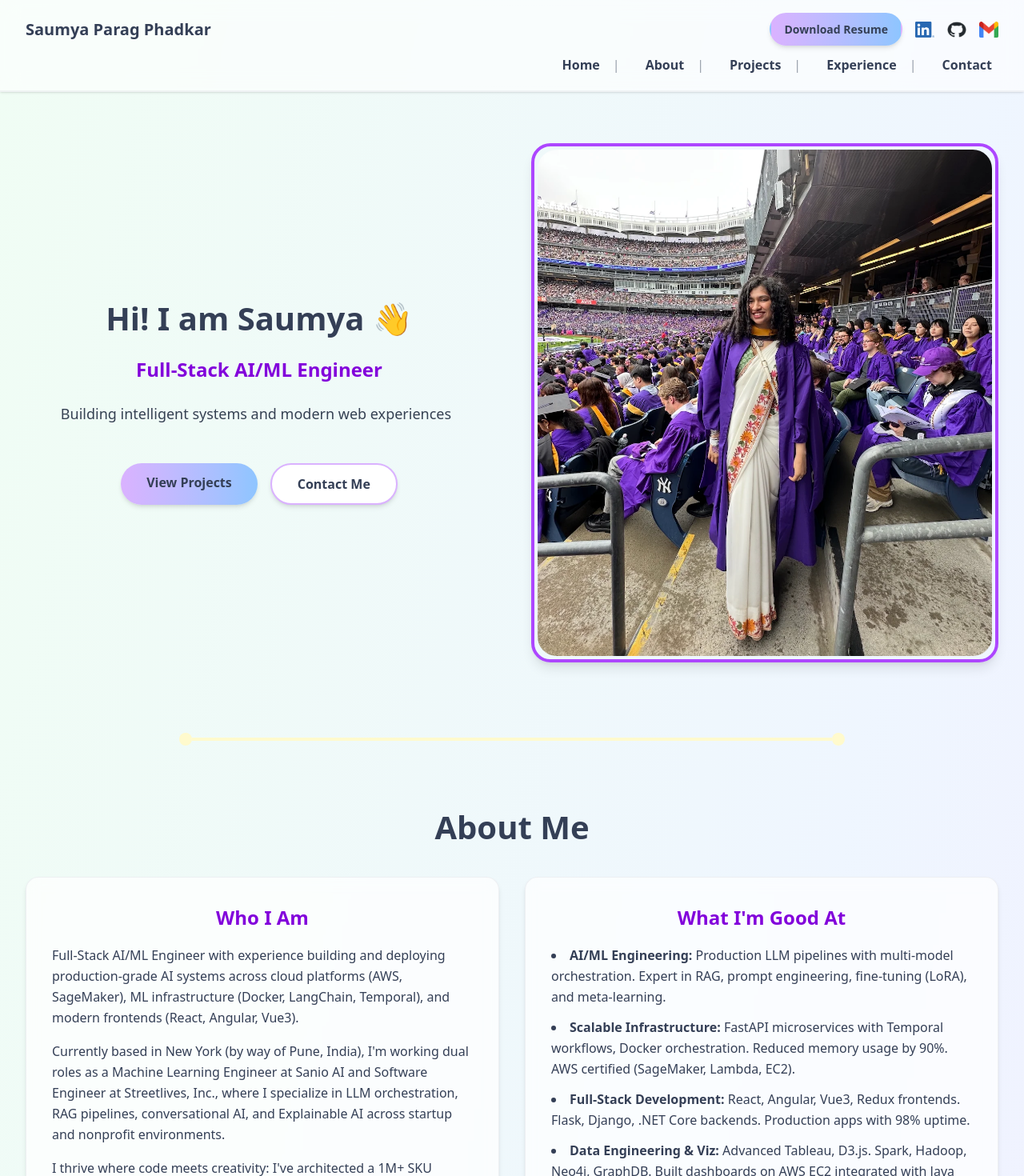
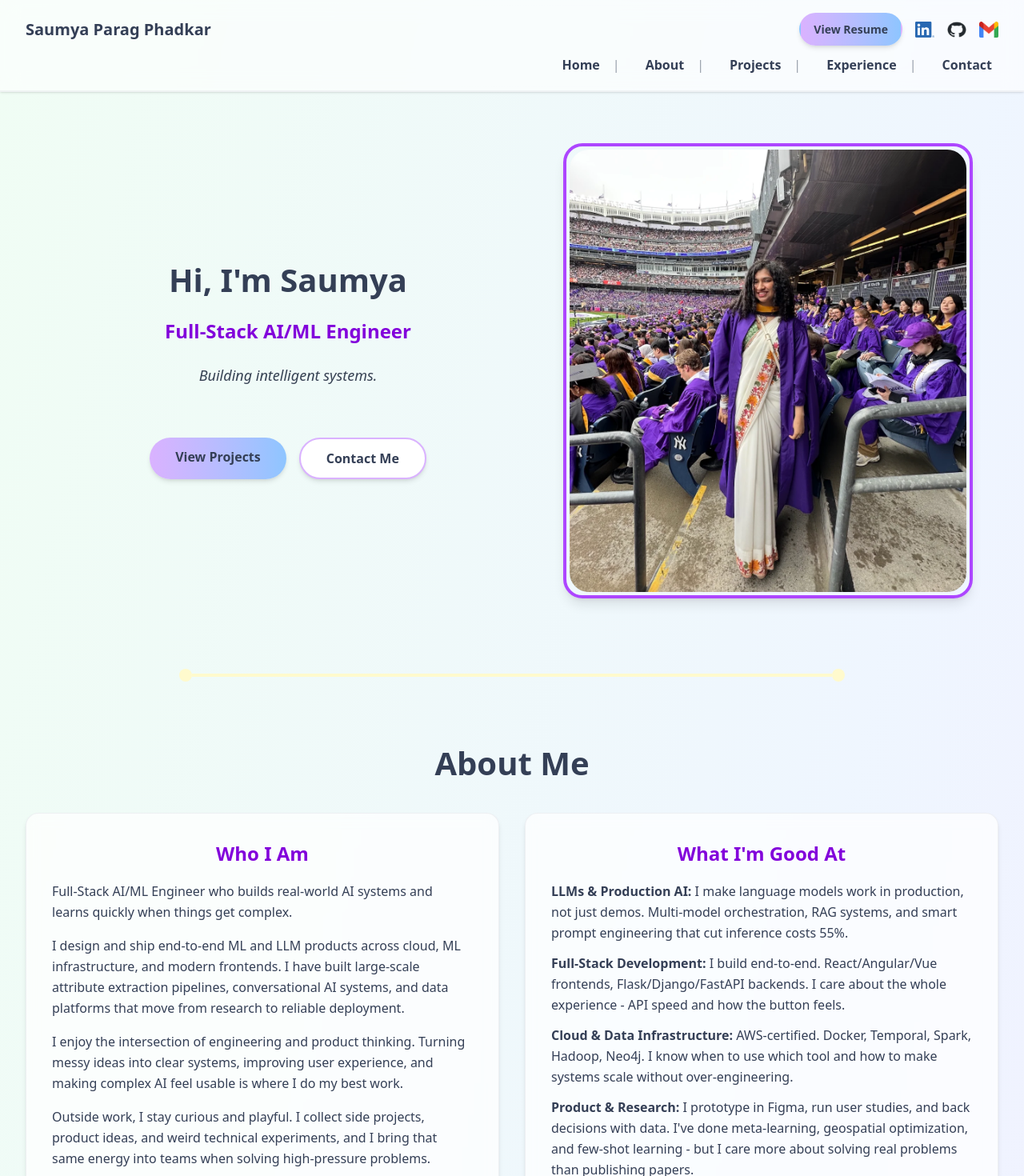
Before and after one commit to saumyaphadkar24/saumyaphadkar24.github.io, a React (Vite) app: page / in a window 1280 px wide. Shown: the top 1470 px of the page at 80% size. Built offline with nearby package versions, Linux system fonts and the light colour scheme.

Commit message:
Add StreetLives to exp

```diff
--- a/src/components/AboutSection.jsx
+++ b/src/components/AboutSection.jsx
@@ -35,19 +35,16 @@ export default function AboutSection() {
           </h3>
           <div className="space-y-4 text-[16px] leading-relaxed">
             <p>
-              Full-Stack AI/ML Engineer with experience building and deploying production-grade AI systems across cloud platforms (AWS, SageMaker), ML infrastructure (Docker, LangChain, Temporal), and modern frontends (React, Angular, Vue3).
+              Full-Stack AI/ML Engineer who builds real-world AI systems and learns quickly when things get complex.
             </p>
             <p>
-              Currently based in New York (by way of Pune, India), I'm working dual roles as a Machine Learning Engineer at Sanio AI and Software Engineer at Streetlives, Inc., where I specialize in LLM orchestration, RAG pipelines, conversational AI, and Explainable AI across startup and nonprofit environments.
+              I design and ship end-to-end ML and LLM products across cloud, ML infrastructure, and modern frontends. I have built large-scale attribute extraction pipelines, conversational AI systems, and data platforms that move from research to reliable deployment.
             </p>
             <p>
-              I thrive where code meets creativity: I've architected a 1M+ SKU attribute extraction pipeline using LangChain and OpenRouter, built hybrid multilingual chat flows reducing inference costs by 55%, and developed PhD alumni dashboards processing 20K+ records for NYU.
+              I enjoy the intersection of engineering and product thinking. Turning messy ideas into clear systems, improving user experience, and making complex AI feel usable is where I do my best work.
             </p>
             <p>
-              Whether it's wrangling large language models, engineering hybrid normalization frameworks combining semantic embeddings with fuzzy matching, or building SQL-driven dialogue engines with RPA automation, I believe technology should be as intelligent as it is accessible.
-            </p>
-            <p>
-              Some people collect stamps—I collect algorithms, side projects, and a running list of product ideas. From translating 4,000+ Bollywood scripts to optimizing urban health facility placement, I'm always looking for the next interesting problem to solve.
+              Outside work, I stay curious and playful. I collect side projects, product ideas, and weird technical experiments, and I bring that same energy into teams when solving high-pressure problems.
             </p>
           </div>
         </div>
@@ -71,28 +68,24 @@ export default function AboutSection() {
           <h3 className="text-[24px] font-semibold text-purple-700 text-center">
             What I'm Good At
           </h3>
-          <ul className="list-disc list-inside space-y-3 text-[16px] leading-relaxed">
-            <li>
-              <span className="font-semibold">AI/ML Engineering:</span>{' '}
-              Production LLM pipelines with multi-model orchestration. Expert in RAG, prompt engineering, fine-tuning (LoRA), and meta-learning.
-            </li>
-            <li>
-              <span className="font-semibold">Scalable Infrastructure:</span>{' '}
-              FastAPI microservices with Temporal workflows, Docker orchestration. Reduced memory usage by 90%. AWS certified (SageMaker, Lambda, EC2).
-            </li>
-            <li>
+          <div className="space-y-3 text-[16px] leading-relaxed">
+            <p>
+              <span className="font-semibold">LLMs & Production AI:</span>{' '}
+              I make language models work in production, not just demos. Multi-model orchestration, RAG systems, and smart prompt engineering that cut inference costs 55%.
+            </p>
+            <p>
               <span className="font-semibold">Full-Stack Development:</span>{' '}
-              React, Angular, Vue3, Redux frontends. Flask, Django, .NET Core backends. Production apps with 98% uptime.
-            </li>
-            <li>
-              <span className="font-semibold">Data Engineering & Viz:</span>{' '}
-              Advanced Tableau, D3.js. Spark, Hadoop, Neo4j, GraphDB. Built dashboards on AWS EC2 integrated with Java APIs.
-            </li>
-            <li>
+              I build end-to-end. React/Angular/Vue frontends, Flask/Django/FastAPI backends. I care about the whole experience - API speed and how the button feels.
+            </p>
+            <p>
+              <span className="font-semibold">Cloud & Data Infrastructure:</span>{' '}
+              AWS-certified. Docker, Temporal, Spark, Hadoop, Neo4j. I know when to use which tool and how to make systems scale without over-engineering.
+            </p>
+            <p>
               <span className="font-semibold">Product & Research:</span>{' '}
-              User-centered design with Figma prototyping and user studies. Advanced research projects in meta-learning (MAML), geospatial optimization with TIGER/Line shapefiles, and few-shot learning with Siamese networks. Conducted 50+ parameterized simulations for data-driven decision making.
-            </li>
-          </ul>
+              I prototype in Figma, run user studies, and back decisions with data. I've done meta-learning, geospatial optimization, and few-shot learning - but I care more about solving real problems than publishing papers.
+            </p>
+          </div>
         </div>
       </div>
 
--- a/src/components/HeroSection.jsx
+++ b/src/components/HeroSection.jsx
@@ -1,24 +1,37 @@
-import React from 'react';
+import React, { useState } from 'react';
 import Picture from '../assets/Saumya_Grad_Pic_cropped.webp';
 
 const HeroSection = () => {
+  const [isBursting, setIsBursting] = useState(false);
+  const [isVisible, setIsVisible] = useState(false);
+
+  const handleMouseEnter = () => {
+    setIsBursting(false);
+    setIsVisible(true);
+  };
+
+  const handleMouseLeave = () => {
+    setIsBursting(true);
+    setTimeout(() => setIsVisible(false), 300); // Hide after burst animation
+  };
+
   return (
     <section
       id="home"
-      className="max-w-[1440px] mx-auto px-8 py-16 grid grid-cols-1 md:grid-cols-2 gap-12 items-center"
+      className="max-w-[1440px] mx-auto px-8 py-16 grid grid-cols-1 md:grid-cols-2 gap-16 items-center"
     >
       {/* Left column: text and buttons */}
-      <div className="space-y-6">
-        <h1 className="text-[40px] font-extrabold text-[#343F56] text-center">
-          Hi! I am Saumya <span role="img" aria-label="waving hand">👋</span>
+      <div className="space-y-6 flex flex-col items-center text-center md:pl-20">
+        <h1 className="text-[40px] font-extrabold text-[#343F56]">
+          Hi, I'm Saumya
         </h1>
-        <p className="text-[24px] font-semibold text-purple-700 text-center">
+        <p className="text-[24px] font-semibold text-purple-700">
           Full-Stack AI/ML Engineer
         </p>
-        <p className="text-[18px] font-medium text-gray-700 max-w-xl text-center">
-          Building intelligent systems and modern web experiences
+        <p className="text-[18px] font-medium italic text-gray-700 max-w-xl">
+          Building intelligent systems.
         </p>
-        <div className="flex flex-wrap gap-4 pt-6 justify-center">
+        <div className="flex flex-wrap gap-4 pt-10 justify-center">
           <a
             href="#projects"
             className="bg-gradient-to-r from-purple-300 to-blue-300 hover:from-purple-400 hover:to-blue-400 text-white px-8 py-3 rounded-full font-semibold shadow-md hover:shadow-lg transition-all focus:outline-none focus:ring-2 focus:ring-purple-500 focus:ring-offset-2"
@@ -35,7 +48,11 @@ const HeroSection = () => {
       </div>
 
       {/* Right column: image */}
-      <div className="border-4 border-purple-500 p-1 rounded-3xl shadow-lg">
+      <div
+        className="relative border-4 border-purple-500 p-1 rounded-3xl shadow-lg max-w-lg mx-auto"
+        onMouseEnter={handleMouseEnter}
+        onMouseLeave={handleMouseLeave}
+      >
         <img
           src={Picture}
           alt="Saumya Parag Phadkar in graduation gown"
@@ -44,6 +61,27 @@ const HeroSection = () => {
           width="800"
           height="800"
         />
+
+        {/* Comic-style speech bubble */}
+        {isVisible && (
+          <div className="absolute top-12 right-[37%] pointer-events-none">
+            <div
+              className="relative bg-white border-4 border-[#343F56] rounded-full px-6 py-3 shadow-xl origin-bottom-left"
+              style={{
+                animation: isBursting
+                  ? 'burst 0.3s ease-in forwards'
+                  : 'blowUp 0.4s ease-out forwards'
+              }}
+            >
+              <span className="text-[20px] font-bold text-[#343F56] whitespace-nowrap">
+                Hi! <span role="img" aria-label="waving hand">👋</span>
+              </span>
+              {/* Speech bubble tail - bottom left */}
+              <div className="absolute -bottom-4 left-6 w-0 h-0 border-l-[16px] border-l-transparent border-r-[16px] border-r-transparent border-t-[16px] border-t-[#343F56]"></div>
+              <div className="absolute -bottom-[11px] left-[28px] w-0 h-0 border-l-[12px] border-l-transparent border-r-[12px] border-r-transparent border-t-[12px] border-t-white"></div>
+            </div>
+          </div>
+        )}
       </div>
     </section>
   );
--- a/src/components/header.jsx
+++ b/src/components/header.jsx
@@ -22,14 +22,18 @@ export default function Header() {
 
       {/* ─── Row 1: name on left, icons on right ───────────────────── */}
       <div className="flex justify-between items-center">
-        <div className="font-extrabold text-[20px] text-[#343F56]">
+        <a
+          href="#home"
+          className="font-extrabold text-[20px] text-[#343F56] hover:text-transparent hover:bg-clip-text hover:bg-gradient-to-r hover:from-purple-600 hover:to-blue-600 transition-all cursor-pointer"
+        >
           Saumya Parag Phadkar
-        </div>
+        </a>
         <div className="flex items-center space-x-[16px]">
           <a
             href="/Resume.pdf"
-            download
-            aria-label="Download resume as PDF"
+            target="_blank"
+            rel="noopener noreferrer"
+            aria-label="View resume as PDF"
             className="
               px-4 py-2
               bg-gradient-to-r from-purple-300 to-blue-300
@@ -47,7 +51,7 @@ export default function Header() {
               focus:outline-none focus:ring-2 focus:ring-purple-500 focus:ring-offset-2
             "
           >
-            Download Resume
+            View Resume
           </a>
           <a
             href="https://linkedin.com/in/saumya-phadkar"
--- a/src/context/OverlayContext.jsx
+++ b/src/context/OverlayContext.jsx
@@ -7,9 +7,11 @@ const UrbanHealthOptOverlay = lazy(() => import('../components/overlays/UrbanHea
 const AdvancedModelOverlay = lazy(() => import('../components/overlays/AdvancedModelOverlay'))
 const FarmersMarketsOverlay = lazy(() => import('../components/overlays/FarmersMarketsOverlay'))
 const SmallDataOverlay = lazy(() => import('../components/overlays/SmallDataOverlay'))
+const StreetlivesOverlay = lazy(() => import('../components/overlays/StreetlivesOverlay'))
 
 // Project keys in order
 const PROJECT_KEYS = [
+  'Streetlives',
   'SustainableShopper',
   'WagSyncAI',
   'UrbanHealthOpt',
@@ -25,7 +27,8 @@ const OVERLAY_COMPONENTS = {
   UrbanHealthOpt: UrbanHealthOptOverlay,
   AdvancedModel: AdvancedModelOverlay,
   FarmersMarkets: FarmersMarketsOverlay,
-  FewShotStock: SmallDataOverlay
+  FewShotStock: SmallDataOverlay,
+  Streetlives: StreetlivesOverlay
 }
 
 // Create context
--- a/src/index.css
+++ b/src/index.css
@@ -81,6 +81,42 @@ h1 {
   animation-play-state: paused;
 }
 
+/* Speech bubble animations */
+@keyframes blowUp {
+  0% {
+    transform: scale(0) rotate(0deg);
+    opacity: 0;
+    filter: blur(2px);
+  }
+  50% {
+    transform: scale(1.1) rotate(2deg);
+    filter: blur(1px);
+  }
+  100% {
+    transform: scale(1) rotate(0deg);
+    opacity: 1;
+    filter: blur(0);
+  }
+}
+
+@keyframes burst {
+  0% {
+    transform: scale(1);
+    opacity: 1;
+    filter: blur(0);
+  }
+  50% {
+    transform: scale(1.3);
+    opacity: 0.8;
+    filter: blur(2px);
+  }
+  100% {
+    transform: scale(0.3);
+    opacity: 0;
+    filter: blur(4px);
+  }
+}
+
 /* Smooth scrolling for anchor links */
 html {
   scroll-behavior: smooth;
```
Also changed, not shown: src/components/CertificationsSection.jsx (+24 -1 lines), src/components/ProjectsSection.jsx (+10 -8 lines), src/components/overlays/StreetlivesOverlay.jsx (added, +55 -0 lines), 23 other files (tests, documents, lock files or other folders).
